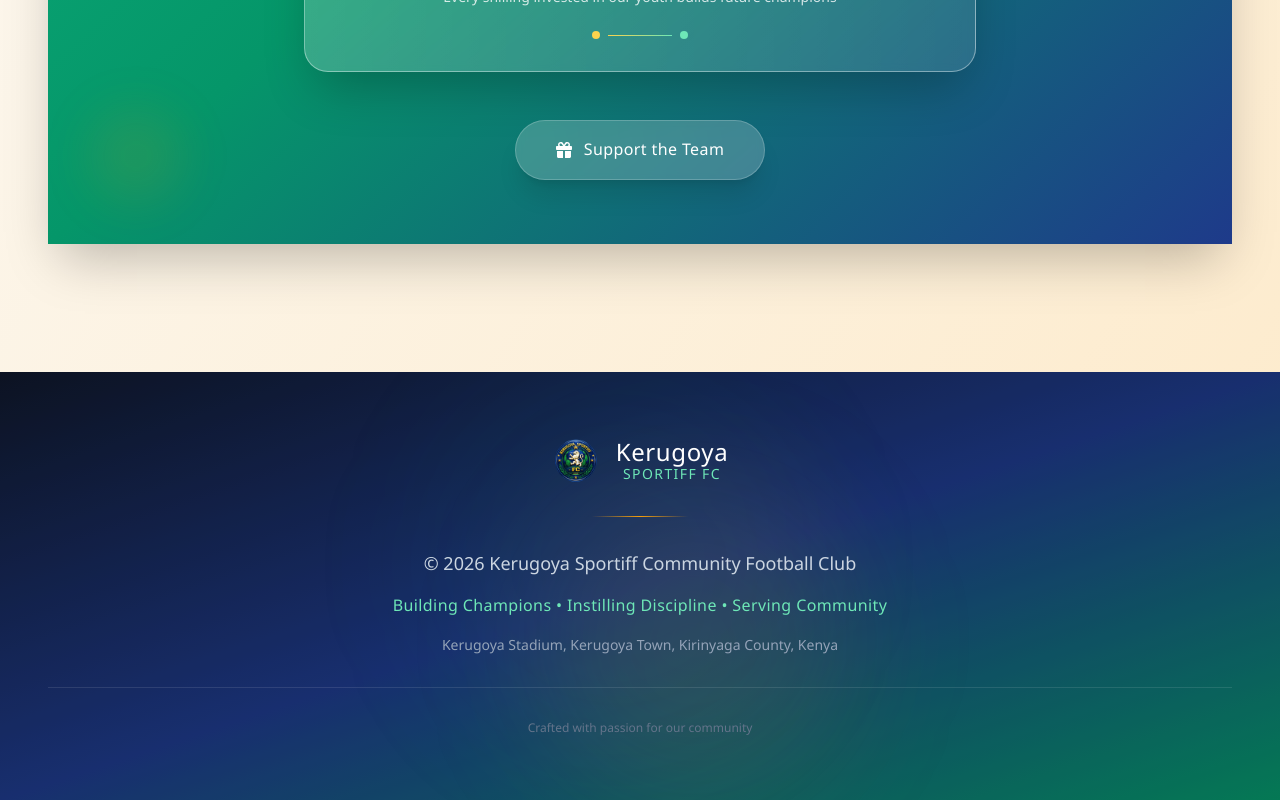
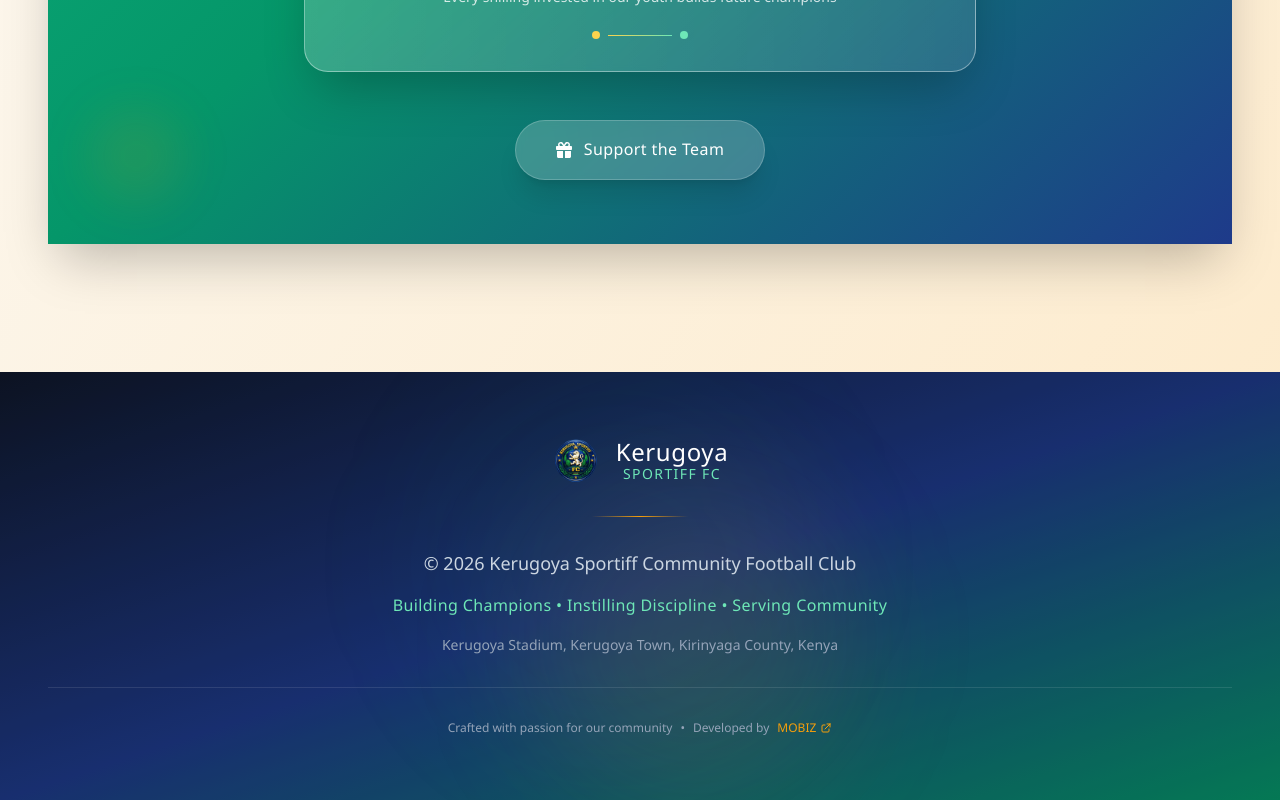
Before and after one commit to Gitari65/sportiff_website, a Next.js app: page / in a window 1280 px wide. Shown: the part 6816-7616 px from the top of the page. Built offline with nearby package versions, Linux system fonts and the light colour scheme.

Commit message:
footer page styling

```diff
--- a/src/app/layout.tsx
+++ b/src/app/layout.tsx
@@ -6,6 +6,12 @@ import Footer from '@/components/Footer';
 export const metadata: Metadata = {
   title: 'Kerugoya Sportiff - Community Football Club',
   description: 'Building champions, discipline, and community pride in Kerugoya, Kenya.',
+  icons: {
+    icon: '/favicon.ico',
+    shortcut: '/favicon.ico',
+    apple: '/favicon.ico',
+  },
+  metadataBase: new URL('https://kerugoyasportiff.com'),
 };
 
 export default function RootLayout({
--- a/src/components/Footer.tsx
+++ b/src/components/Footer.tsx
@@ -40,9 +40,32 @@ export default function Footer() {
           </div>
 
           <div className="pt-8 border-t border-white/10">
-            <p className="text-xs text-slate-500 font-light">
-              Crafted with passion for our community
-            </p>
+            <div className="flex flex-col sm:flex-row items-center justify-center gap-2 text-xs text-slate-400 font-light">
+              <span>Crafted with passion for our community</span>
+              <span className="hidden sm:inline">•</span>
+              <span>Developed by</span>
+              <a
+                href="https://portfolio-b3zl.onrender.com/"
+                target="_blank"
+                rel="noopener noreferrer"
+                className="group inline-flex items-center gap-1 text-tertiary hover:text-yellow-light transition-colors duration-300 font-medium"
+              >
+                MOBIZ
+                <svg
+                  className="w-3 h-3 group-hover:translate-x-1 transition-transform duration-300"
+                  fill="none"
+                  stroke="currentColor"
+                  viewBox="0 0 24 24"
+                >
+                  <path
+                    strokeLinecap="round"
+                    strokeLinejoin="round"
+                    strokeWidth={2}
+                    d="M10 6H6a2 2 0 00-2 2v10a2 2 0 002 2h10a2 2 0 002-2v-4M14 4h6m0 0v6m0-6L10 14"
+                  />
+                </svg>
+              </a>
+            </div>
           </div>
         </div>
       </div>
```
